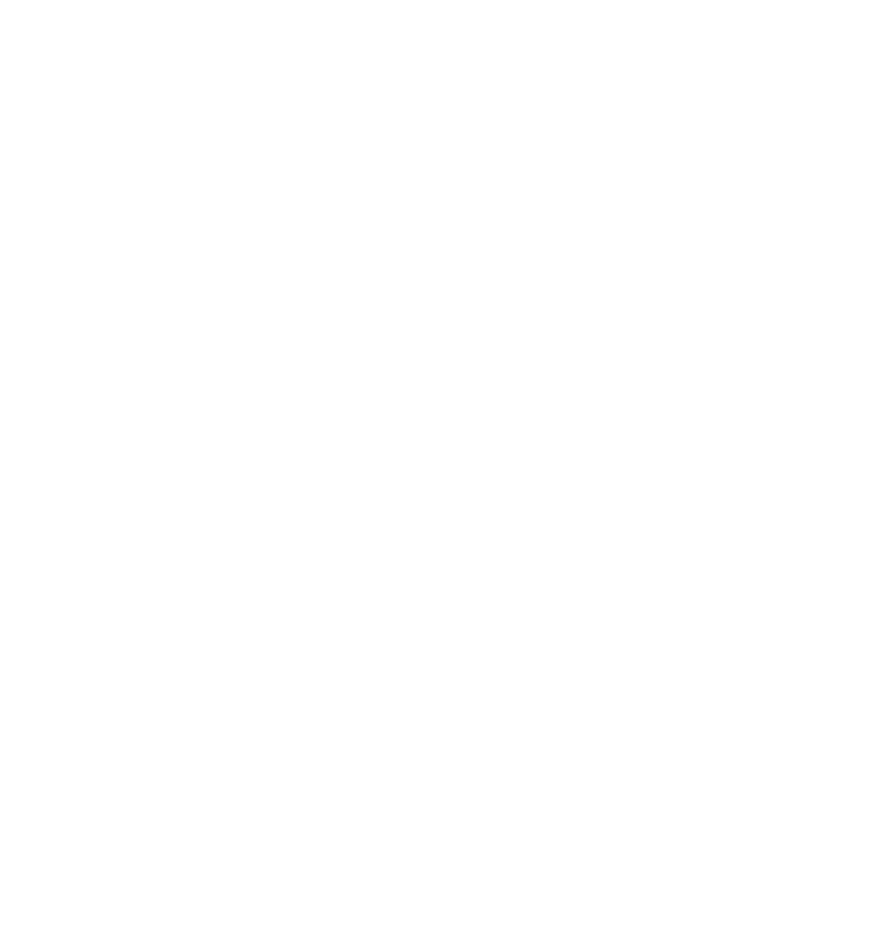
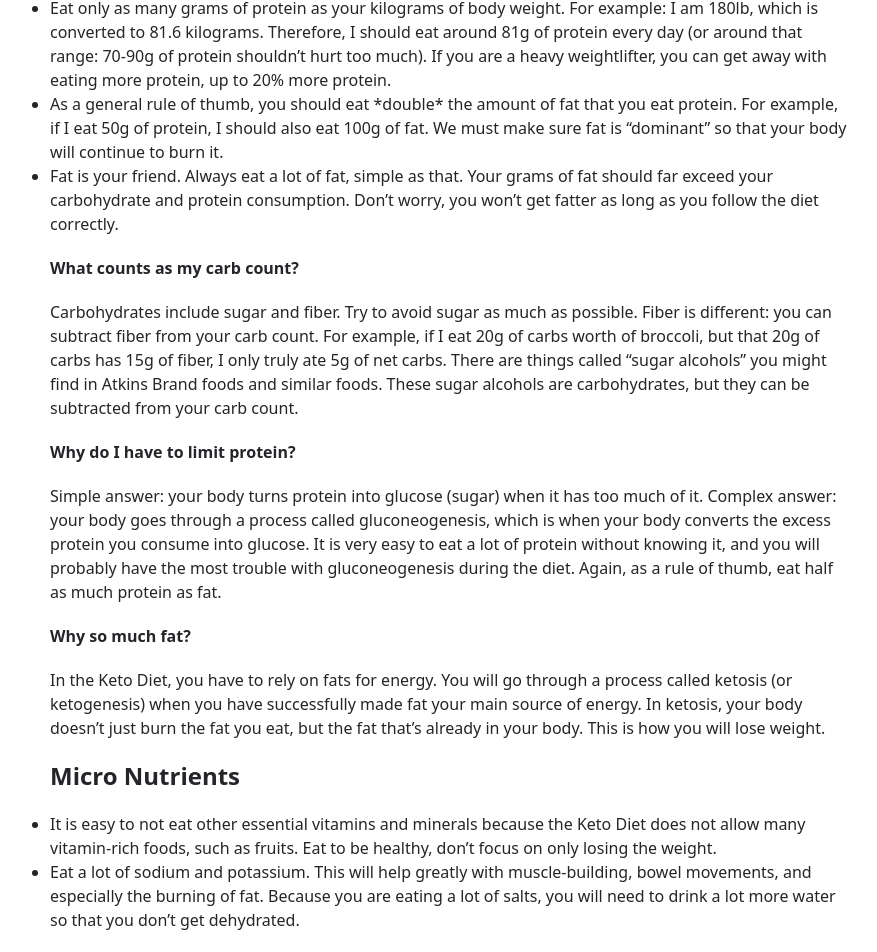
Before and after one commit to Ahljenn/metabolite, a Next.js app: page /nutrients in a window 1280 px wide. Shown: the part 180-1132 px from the top of the page, without its empty margins (190-1067 px from the left). Before the commit the page ends 800 px from the top, so only its background shows below. Built offline with nearby package versions, Linux system fonts and the light colour scheme.

Commit message:
Nutrients page work

```diff
--- a/pages/bmr/index.tsx
+++ b/pages/bmr/index.tsx
@@ -10,7 +10,7 @@
       </Head>
 
       <section className="flex flex-col items-center mt-5 ">
-        <h1 className="font-bold text-md sm:text-2xl">What is Basal Metabolic Rate?</h1>
+        <h2 className="font-bold text-md sm:text-2xl">What is Basal Metabolic Rate?</h2>
         <p className="text-center w-1/2 2xl:w-[50rem]">
           Ultimately, weight loss and weight gain is a matter of calories in vs. calories out. Your
           Basal Metabolic Rate (BMR) is the amount of calories your body will burn for basic (basal)
--- a/pages/nutrients/index.tsx
+++ b/pages/nutrients/index.tsx
@@ -1,9 +1,82 @@
-import React from 'react';
-
+import Head from 'next/head';
 const Nutrients: React.FC = (): JSX.Element => {
   return (
     <>
-      <h1 className="mx-5 text-[2rem] sm:text-[3.5rem] font-bold text-center">Come back later!</h1>
+      <Head>
+        <title>Nutrients | Metabolite</title>
+        <link rel="icon" href="/favicon.png" />
+      </Head>
+      <section className="flex flex-col items-center mt-5 ">
+        <h2 className="font-bold text-md sm:text-2xl">Macro Nutrients</h2>
+        <div className="w-[50rem]">
+          <ul className="list-disc my-5">
+            <li>
+              Always aim to eat 30g or less carbohydrates. You may eat up to 50g if you are
+              physically active, but you risk falling off-track, so try to go below 30g.
+            </li>
+            <li>
+              Eat only as many grams of protein as your kilograms of body weight. For example: I am
+              180lb, which is converted to 81.6 kilograms. Therefore, I should eat around 81g of
+              protein every day (or around that range: 70-90g of protein shouldn’t hurt too much).
+              If you are a heavy weightlifter, you can get away with eating more protein, up to 20%
+              more protein.
+            </li>
+            <li>
+              As a general rule of thumb, you should eat *double* the amount of fat that you eat
+              protein. For example, if I eat 50g of protein, I should also eat 100g of fat. We must
+              make sure fat is “dominant” so that your body will continue to burn it.
+            </li>
+            <li>
+              Fat is your friend. Always eat a lot of fat, simple as that. Your grams of fat should
+              far exceed your carbohydrate and protein consumption. Don’t worry, you won’t get
+              fatter as long as you follow the diet correctly.
+            </li>
+          </ul>
+
+          <b>What counts as my carb count?</b>
+          <p className="my-5">
+            Carbohydrates include sugar and fiber. Try to avoid sugar as much as possible. Fiber is
+            different: you can subtract fiber from your carb count. For example, if I eat 20g of
+            carbs worth of broccoli, but that 20g of carbs has 15g of fiber, I only truly ate 5g of
+            net carbs. There are things called “sugar alcohols” you might find in Atkins Brand foods
+            and similar foods. These sugar alcohols are carbohydrates, but they can be subtracted
+            from your carb count.
+          </p>
+
+          <b>Why do I have to limit protein?</b>
+          <p className="my-5">
+            Simple answer: your body turns protein into glucose (sugar) when it has too much of it.
+            Complex answer: your body goes through a process called gluconeogenesis, which is when
+            your body converts the excess protein you consume into glucose. It is very easy to eat a
+            lot of protein without knowing it, and you will probably have the most trouble with
+            gluconeogenesis during the diet. Again, as a rule of thumb, eat half as much protein as
+            fat.
+          </p>
+
+          <b>Why so much fat?</b>
+          <p className="my-5">
+            In the Keto Diet, you have to rely on fats for energy. You will go through a process
+            called ketosis (or ketogenesis) when you have successfully made fat your main source of
+            energy. In ketosis, your body doesn’t just burn the fat you eat, but the fat that’s
+            already in your body. This is how you will lose weight.
+          </p>
+
+          <h2 className="font-bold text-md sm:text-2xl">Micro Nutrients</h2>
+
+          <ul className="list-disc my-5">
+            <li>
+              It is easy to not eat other essential vitamins and minerals because the Keto Diet does
+              not allow many vitamin-rich foods, such as fruits. Eat to be healthy, don’t focus on
+              only losing the weight.
+            </li>
+            <li>
+              Eat a lot of sodium and potassium. This will help greatly with muscle-building, bowel
+              movements, and especially the burning of fat. Because you are eating a lot of salts,
+              you will need to drink a lot more water so that you don’t get dehydrated.
+            </li>
+          </ul>
+        </div>
+      </section>
     </>
   );
 };
```
